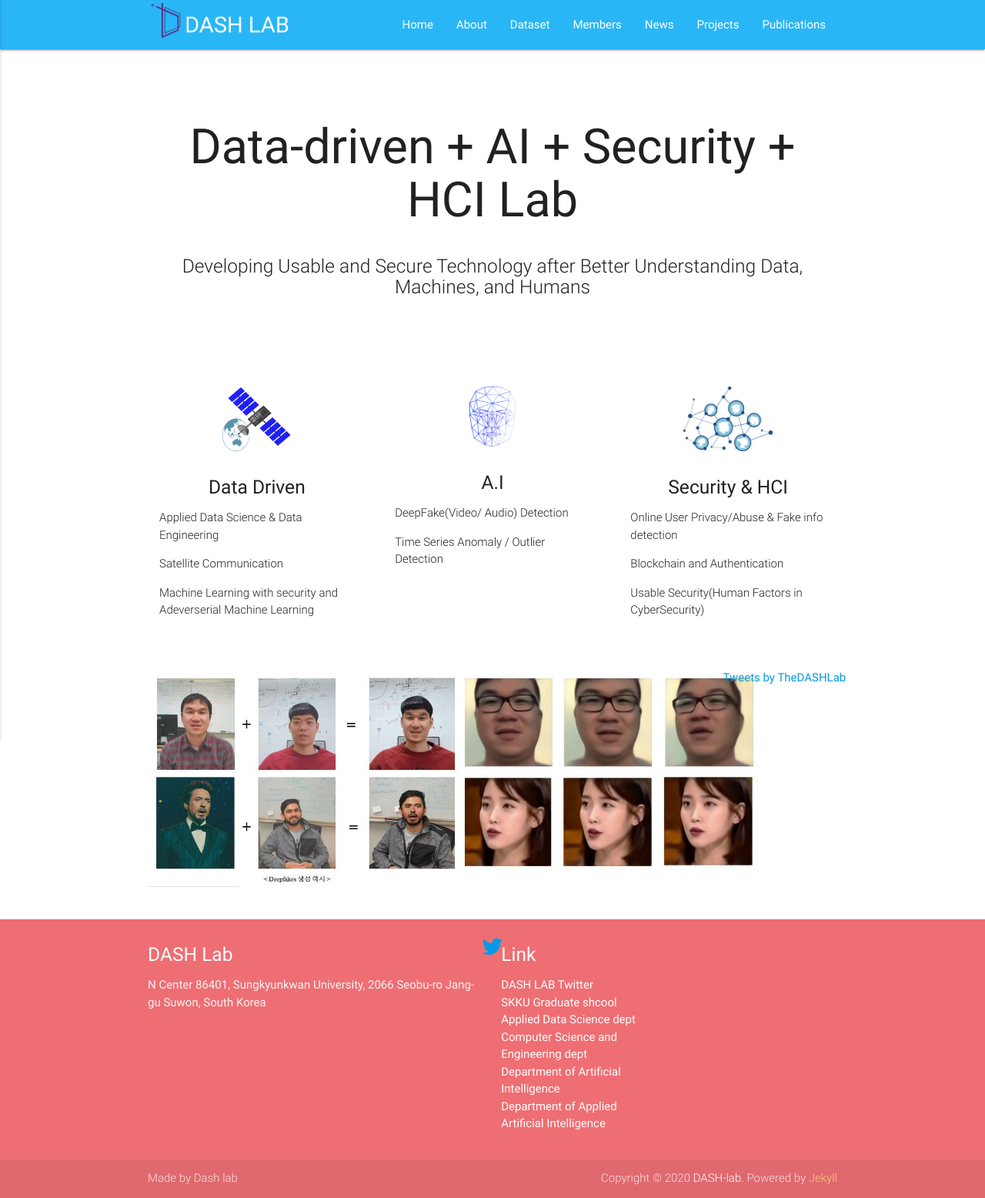
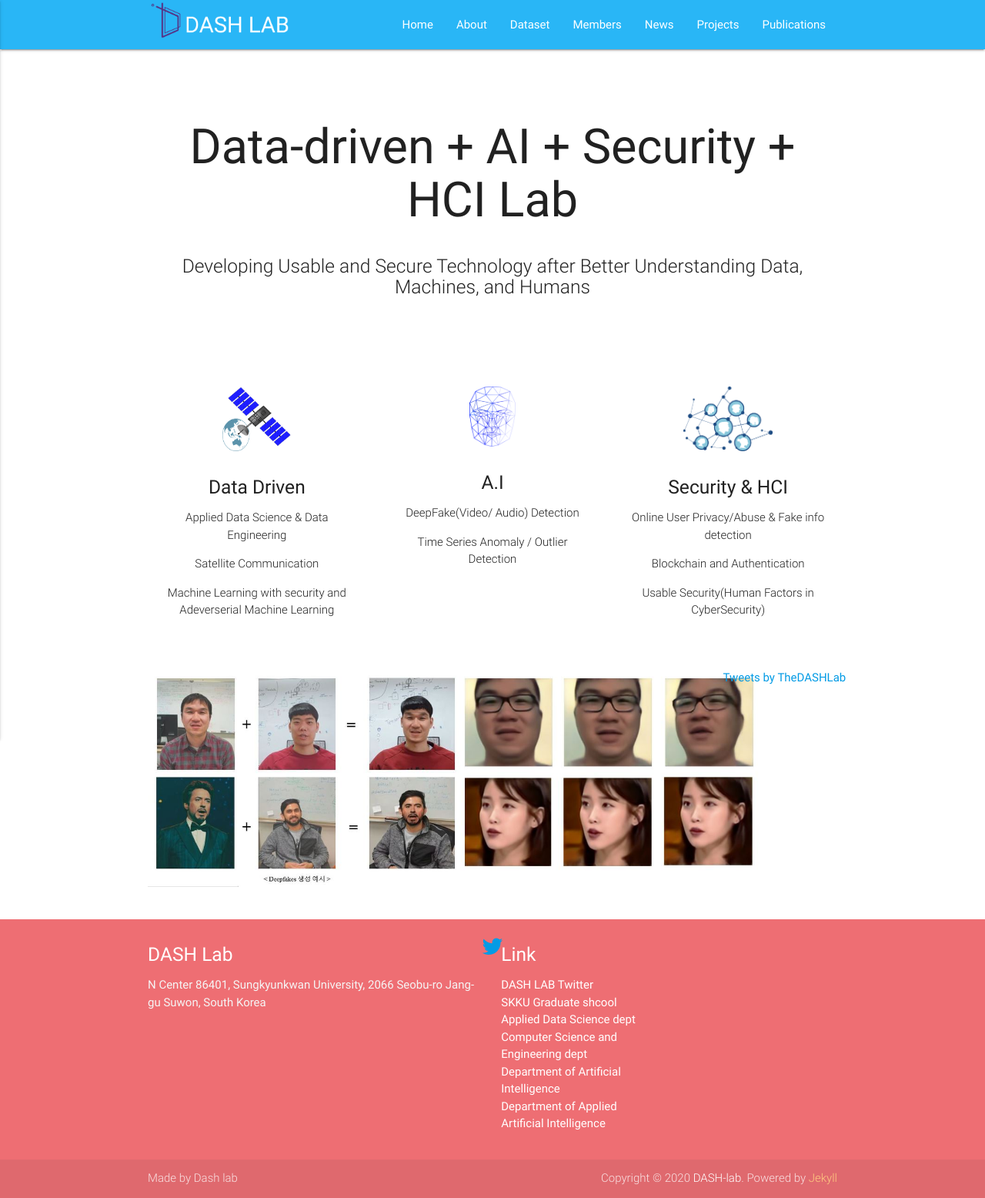
Before and after one commit to Yurim990507/DASH-Lab.github.io, a Jekyll site: the page built from index.md, in a window 1280 px wide. Shown: the whole page at 77% size. Built offline with Jekyll 4.4.1, drawn with Linux system fonts in a browser that asks for light colours; comment, search, counter and statistics services are not loaded.

Commit message:
align center

```diff
--- a/_layouts/home.html
+++ b/_layouts/home.html
@@ -26,9 +26,9 @@ layout: default
             <h2 class="center light-blue-text"><img width="90" height="84" src="../img/satellite_v1.png" alt="data" class="image"></h2>
             <h5 class="center">Data Driven</h5>
 
-            <p class="light">Applied Data Science & Data Engineering</p>
-            <p class="light">Satellite Communication</p>
-            <p class="light">Machine Learning with security and Adeverserial Machine Learning</p>
+            <p  align="center" class="light">Applied Data Science & Data Engineering</p>
+            <p  align="center" class="light">Satellite Communication</p>
+            <p  align="center" class="light">Machine Learning with security and Adeverserial Machine Learning</p>
           </div>
         </div>
 
@@ -37,8 +37,8 @@ layout: default
             <h2 class="center light-blue-text"><img width="60" height="78" src="../img/face_icon.png" alt="ai" class="image"></h2>
             <h5 class="center">A.I</h5>
 
-            <p class="light">DeepFake(Video/ Audio) Detection</p>
-            <p class="light">Time Series Anomaly / Outlier Detection</p>
+            <p  align="center" class="light">DeepFake(Video/ Audio) Detection</p>
+            <p align="center" class="light">Time Series Anomaly / Outlier Detection</p>
           </div>
         </div>
 
@@ -46,9 +46,9 @@ layout: default
           <div class="icon-block">
             <h2 class="center light-blue-text"><img width="116" height="84" src="../img/security_v0.png" alt="security" class="image"></h2>
             <h5 class="center">Security & HCI</h5>
-            <p class="light">Online User Privacy/Abuse & Fake info detection</p>
-            <p class="light">Blockchain and Authentication</p>
-            <p class="light">Usable Security(Human Factors in CyberSecurity)</p>
+            <p align="center" class="light">Online User Privacy/Abuse & Fake info detection</p>
+            <p align="center" class="light">Blockchain and Authentication</p>
+            <p align="center" class="light">Usable Security(Human Factors in CyberSecurity)</p>
           </div>
         </div>
 
```
